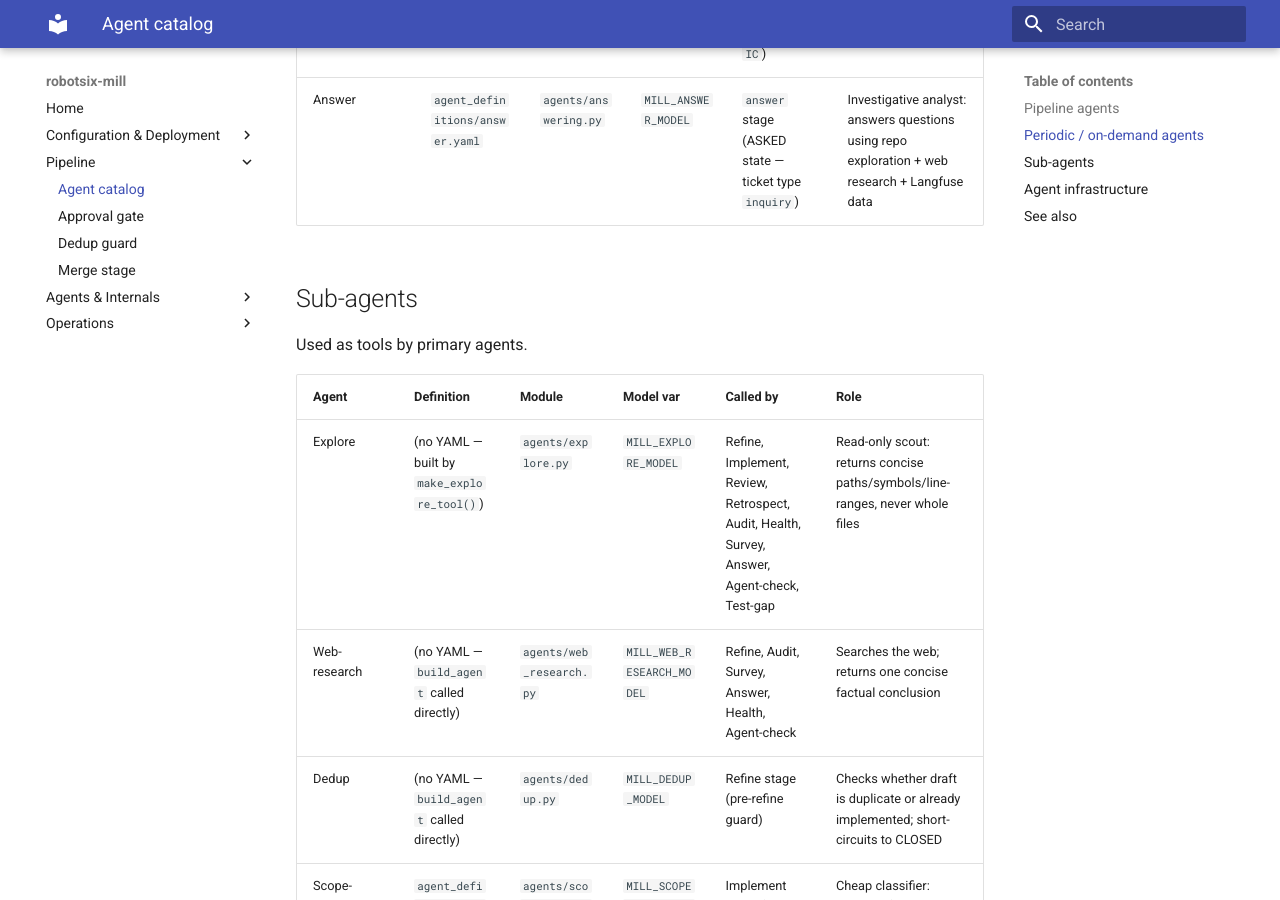
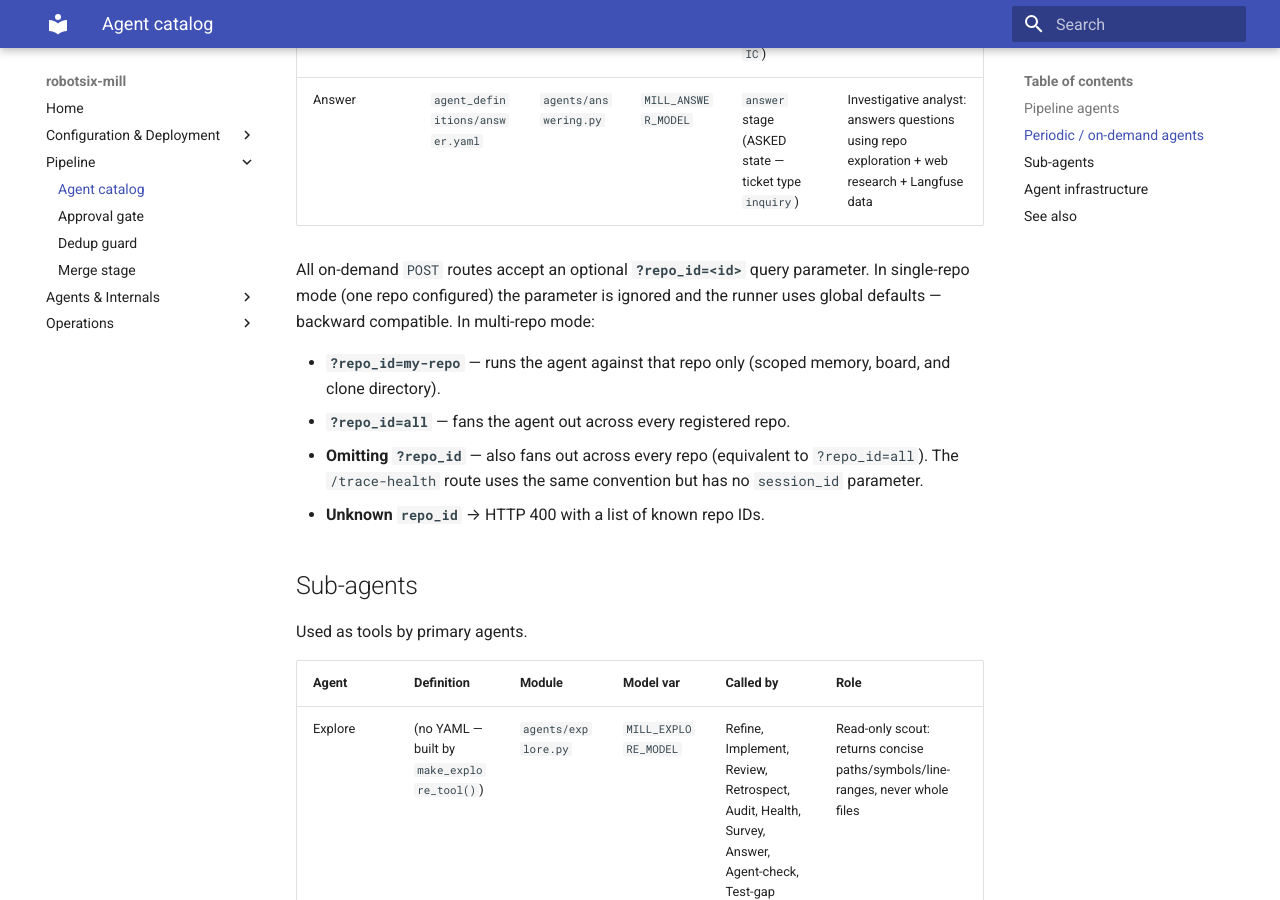
Before and after one commit to damien-robotsix/robotsix-mill, an MkDocs documentation site: the page built from docs/agents.md, in a window 1280 px wide and 900 px high, scrolled down 3970 px. Built offline with MkDocs 1.6.1 and Material for MkDocs 9.7.7, drawn with Linux system fonts in a browser that asks for light colours; some of the changed text lies outside the part shown.

Commit message:
mill(docs): Completeness-check route (and sibling agent-button routes) don't thread repo_id — orphans drafts with empty board_id in multi-repo mode (20260526T024441Z-completeness-check-route-and-sibling-age-270a)

```diff
--- a/docs/agents.md
+++ b/docs/agents.md
@@ -37,10 +37,23 @@
 | Agent-check | `agent_definitions/agent_check.yaml` | `agents/agent_check.py` | `MILL_AGENT_CHECK_MODEL` | CLI, API (`POST /agent-check`), or periodic (`MILL_AGENT_CHECK_PERIODIC`) | Meta-agent: inspects all agent definitions for tool–prompt mismatch, skill drift, metadata correctness, registration completeness, prompt self-consistency, and memory ledger coherence |
 | Survey | `agent_definitions/survey.yaml` | `agents/surveying.py` | `MILL_SURVEY_MODEL` | CLI, API (`POST /survey`) | Discovers similar OSS projects via web research; proposes concrete improvements |
 | BC-check | `agent_definitions/bc_check.yaml` | `agents/bc_check.py` | `MILL_BC_CHECK_MODEL` | CLI, API (`POST /bc-check`), or periodic (`MILL_BC_CHECK_PERIODIC`) | Backward-compatibility scanner: examines git history for changed signatures and flags breakage |
-| Completeness-check | `agent_definitions/completeness_check.yaml` | `agents/completeness_check.py` | `MILL_COMPLETENESS_CHECK_MODEL` | CLI or periodic (`MILL_COMPLETENESS_CHECK_PERIODIC`) | Scans the repo for incomplete feature wiring (missing YAML mappings/defaults, routes without buttons, runners without CLI, agent files without callers) |
+| Completeness-check | `agent_definitions/completeness_check.yaml` | `agents/completeness_check.py` | `MILL_COMPLETENESS_CHECK_MODEL` | CLI, API (`POST /completeness-check`), or periodic (`MILL_COMPLETENESS_CHECK_PERIODIC`) | Scans the repo for incomplete feature wiring (missing YAML mappings/defaults, routes without buttons, runners without CLI, agent files without callers) |
 | Cost-reconciliation | `agent_definitions/cost_reconciliation.yaml` | `agents/cost_reconciling.py` | `MILL_COST_RECONCILIATION_MODEL` | CLI, API (`POST /cost-reconciliation`), or periodic (`MILL_COST_RECONCILIATION_PERIODIC`) | Detects OpenRouter ↔ Langfuse cost drift; invokes analysis agent and files draft when delta > $1 |
 | Env-sync | (no agent — deterministic orchestrator in `env_sync_runner.py`) | `agents/env_syncing.py` | `MILL_ENV_SYNC_MODEL` | CLI (`env-sync`), API (`POST /env-sync`), board button, or periodic (`MILL_ENV_SYNC_PERIODIC`) | Scans for config ↔ .env ↔ docs drift; emits draft tickets for gaps |
 | Answer | `agent_definitions/answer.yaml` | `agents/answering.py` | `MILL_ANSWER_MODEL` | `answer` stage (ASKED state — ticket type `inquiry`) | Investigative analyst: answers questions using repo exploration + web research + Langfuse data |
+
+All on-demand `POST` routes accept an optional **`?repo_id=<id>`** query
+parameter.  In single-repo mode (one repo configured) the parameter is
+ignored and the runner uses global defaults — backward compatible.
+In multi-repo mode:
+
+- **`?repo_id=my-repo`** — runs the agent against that repo only
+  (scoped memory, board, and clone directory).
+- **`?repo_id=all`** — fans the agent out across every registered repo.
+- **Omitting `?repo_id`** — also fans out across every repo (equivalent
+  to `?repo_id=all`).  The `/trace-health` route uses the same
+  convention but has no `session_id` parameter.
+- **Unknown `repo_id`** → HTTP 400 with a list of known repo IDs.
 
 ## Sub-agents
 
```
